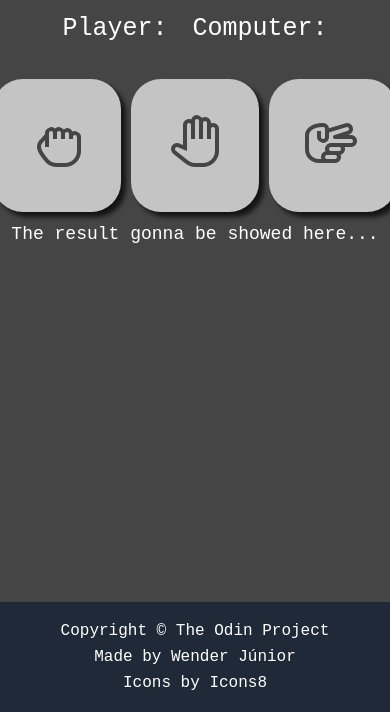
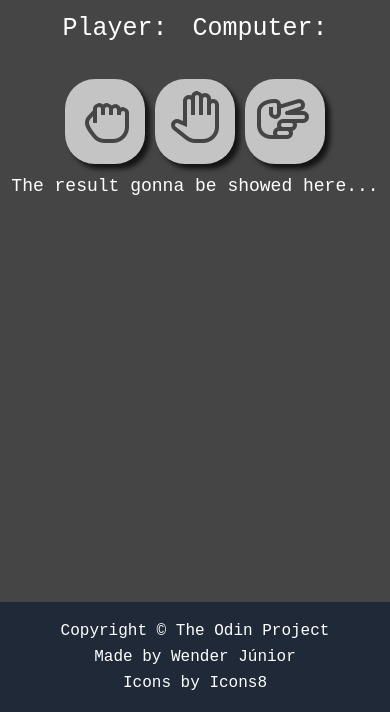
Before and after one commit to Wender13/Rock-Paper-Scissors, a plain HTML site: page index.html in a window 390 px wide. Shown: the part 132-844 px from the top of the page. Drawn offline with Linux system fonts and the light colour scheme.

Commit message:
Responsiveness corrected.

```diff
--- a/style.css
+++ b/style.css
@@ -99,7 +99,7 @@ footer {
     body {
         font-size: 18px;
     }
-    button {
+    .buttons {
         padding: 8px;
     }
     .results {
```
